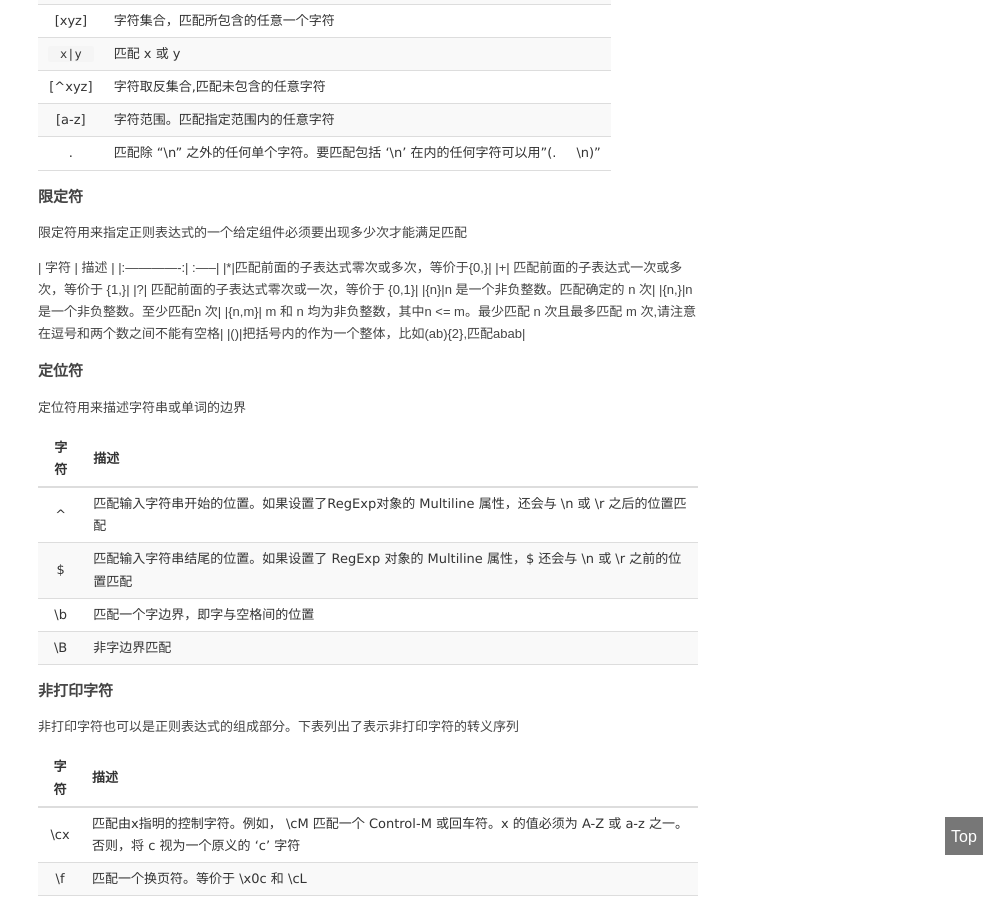
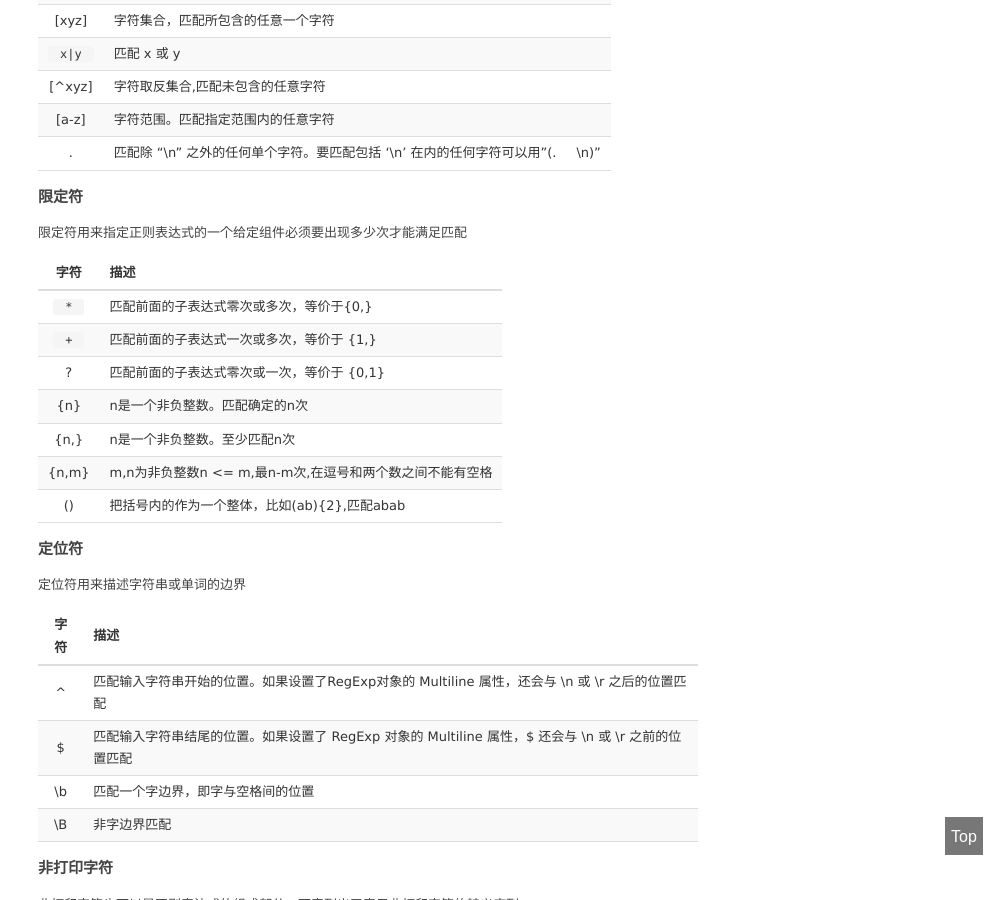
Before and after one commit to TMaize/tmaize-blog, a Jekyll site: the page built from _posts/2016-05-28-正则表达式.md, in a window 1280 px wide and 900 px high, scrolled down 538 px. Shown: the whole window, without its empty margins (272-1280 px from the left). Built offline with Jekyll 4.4.1, drawn with Linux system fonts in a browser that asks for light colours.

Commit message:
修改文章

```diff
--- a/_posts/2016-05-28-正则表达式.md
+++ b/_posts/2016-05-28-正则表达式.md
@@ -30,13 +30,14 @@ categories: [java,javascript]
 
 | 字符           | 描述  |
 |:-------------:| :-----|
-|*|匹配前面的子表达式零次或多次，等价于{0,}|
-|+|	匹配前面的子表达式一次或多次，等价于 {1,}|
+|`*`|匹配前面的子表达式零次或多次，等价于{0,}|
+|`+`|匹配前面的子表达式一次或多次，等价于 {1,}|
 |?|	匹配前面的子表达式零次或一次，等价于 {0,1}|
-|{n}|n 是一个非负整数。匹配确定的 n 次|
-|{n,}|n 是一个非负整数。至少匹配n 次|
-|{n,m}|	m 和 n 均为非负整数，其中n <= m。最少匹配 n 次且最多匹配 m 次,请注意在逗号和两个数之间不能有空格|
+|{n}|n是一个非负整数。匹配确定的n次|
+|{n,}|n是一个非负整数。至少匹配n次|
+|{n,m}|m,n为非负整数n <= m,最n-m次,在逗号和两个数之间不能有空格|
 |()|把括号内的作为一个整体，比如(ab){2},匹配abab|
+
 ## 定位符
 
 定位符用来描述字符串或单词的边界
```
